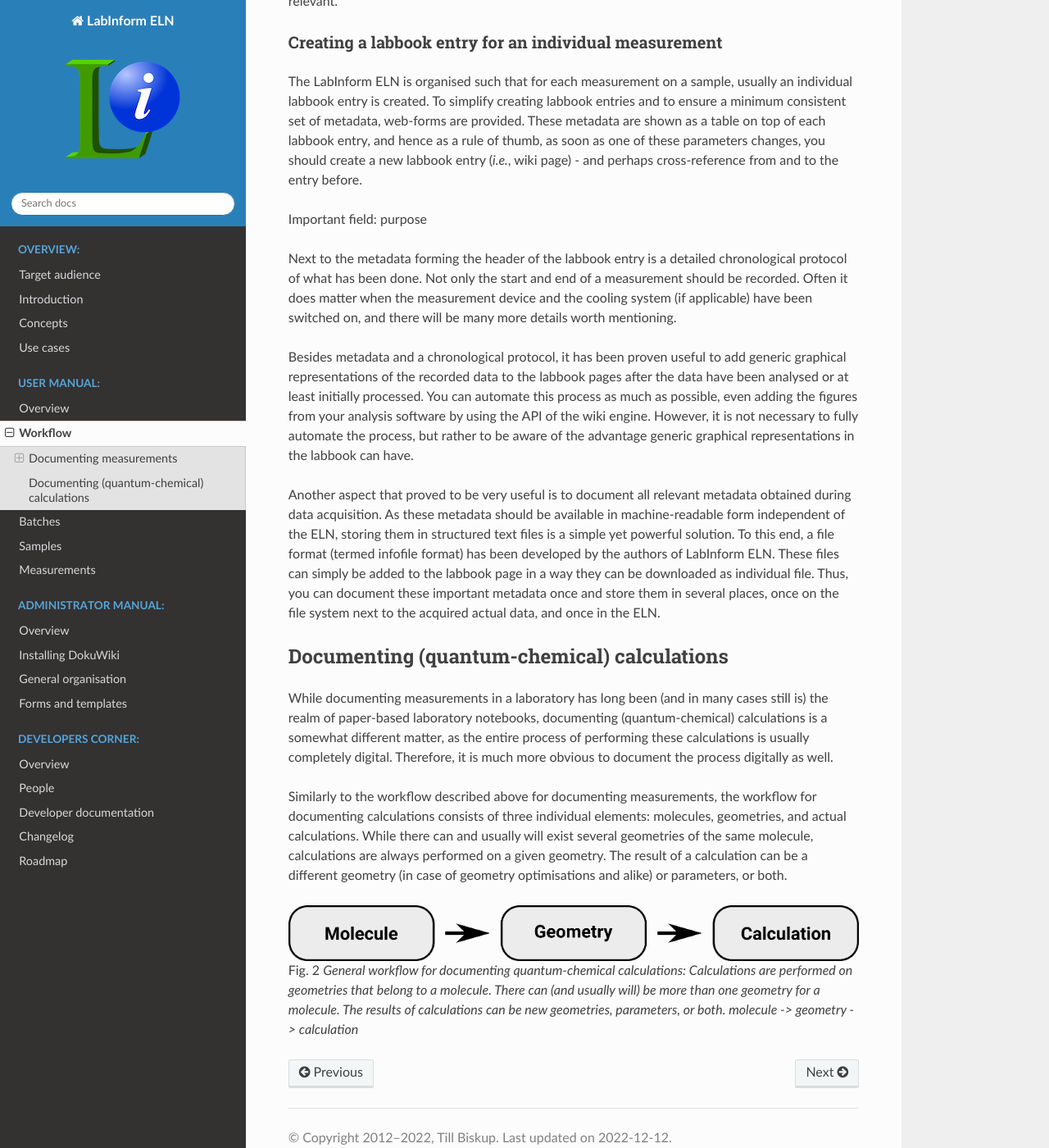
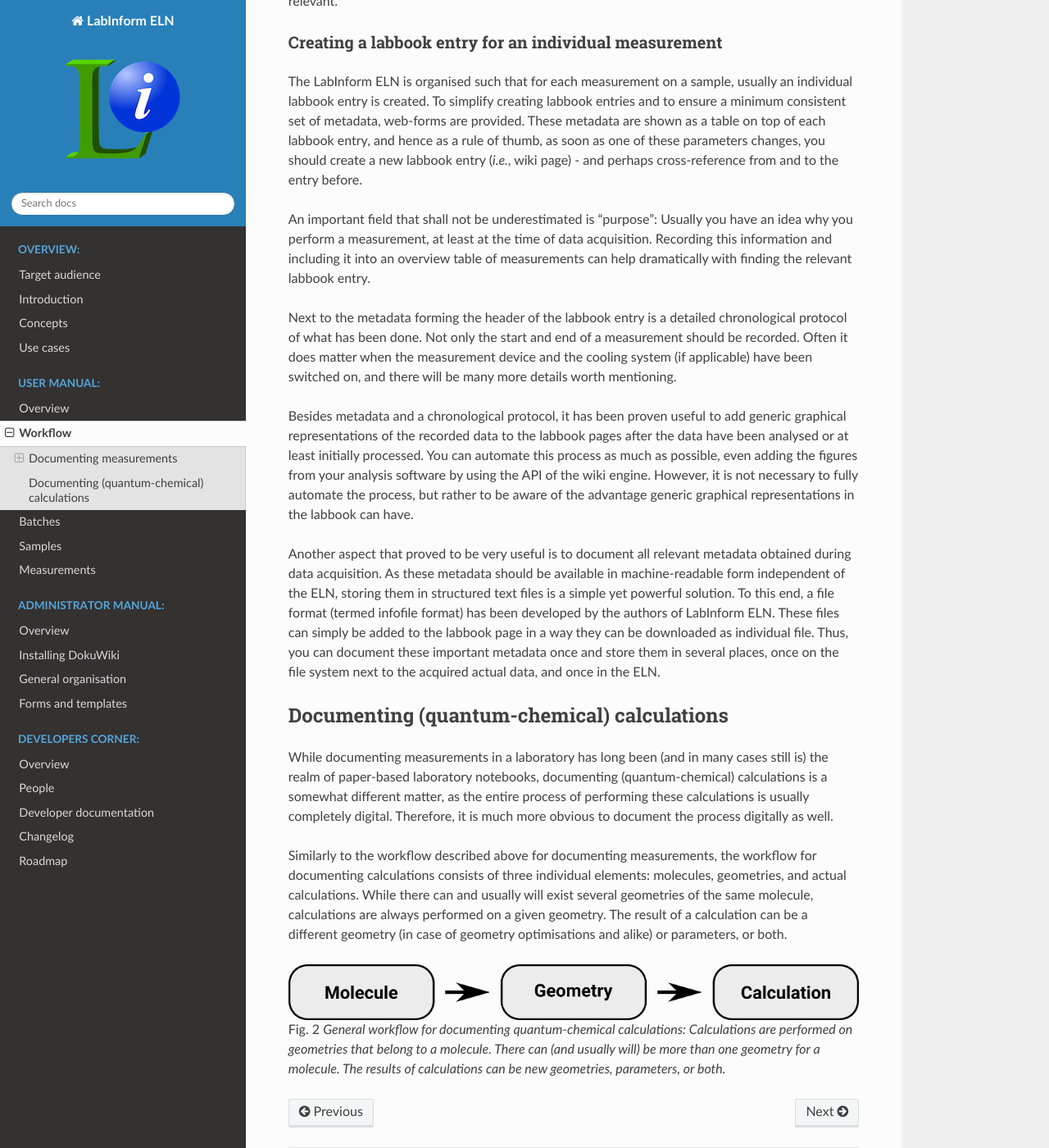
Before and after one commit to tillbiskup/labinform-eln, a Sphinx documentation site: the page built from docs/user/workflow.rst, in a window 1280 px wide and 1400 px high, scrolled down 2293 px. Shown: the whole window at 82% size. Built offline with Sphinx 7.4.7 and the Read the Docs theme 2.0.0, drawn with Linux system fonts in a browser that asks for light colours; some of the changed text lies outside the part shown.

Commit message:
Update figure captions

```diff
--- a/docs/user/workflow.rst
+++ b/docs/user/workflow.rst
@@ -55,7 +55,7 @@ Creating a labbook entry for an individual measurement
 
 The LabInform ELN is organised such that for each measurement on a sample, usually an individual labbook entry is created. To simplify creating labbook entries and to ensure a minimum consistent set of metadata, web-forms are provided. These metadata are shown as a table on top of each labbook entry, and hence as a rule of thumb, as soon as one of these parameters changes, you should create a new labbook entry (*i.e.*, wiki page) - and perhaps cross-reference from and to the entry before.
 
-Important field: purpose
+An important field that shall not be underestimated is "purpose": Usually you have an idea why you perform a measurement, at least at the time of data acquisition. Recording this information and including it into an overview table of measurements can help dramatically with finding the relevant labbook entry.
 
 Next to the metadata forming the header of the labbook entry is a detailed chronological protocol of what has been done. Not only the start and end of a measurement should be recorded. Often it does matter when the measurement device and the cooling system (if applicable) have been switched on, and there will be many more details worth mentioning.
 
@@ -74,4 +74,4 @@ Similarly to the workflow described above for documenting measurements, the work
 
 .. figure:: ../images/workflow-calculation.png
 
-    General workflow for documenting quantum-chemical calculations: Calculations are performed on geometries that belong to a molecule. There can (and usually will) be more than one geometry for a molecule. The results of calculations can be new geometries, parameters, or both. molecule -> geometry -> calculation
+    General workflow for documenting quantum-chemical calculations: Calculations are performed on geometries that belong to a molecule. There can (and usually will) be more than one geometry for a molecule. The results of calculations can be new geometries, parameters, or both.
```
Also changed, not shown: other parts of docs/user/workflow.rst (+1 -1 lines), 1 other file.
